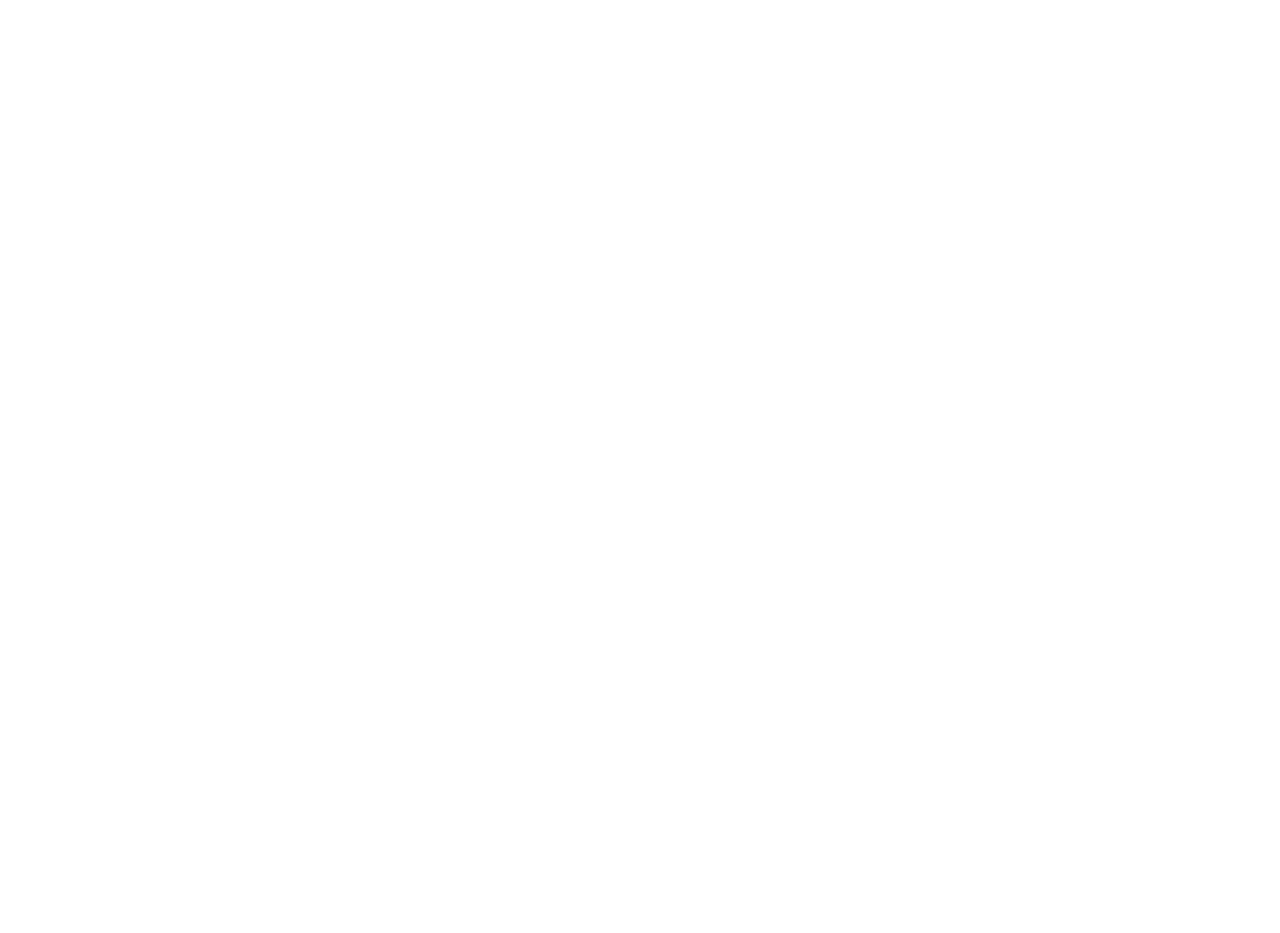
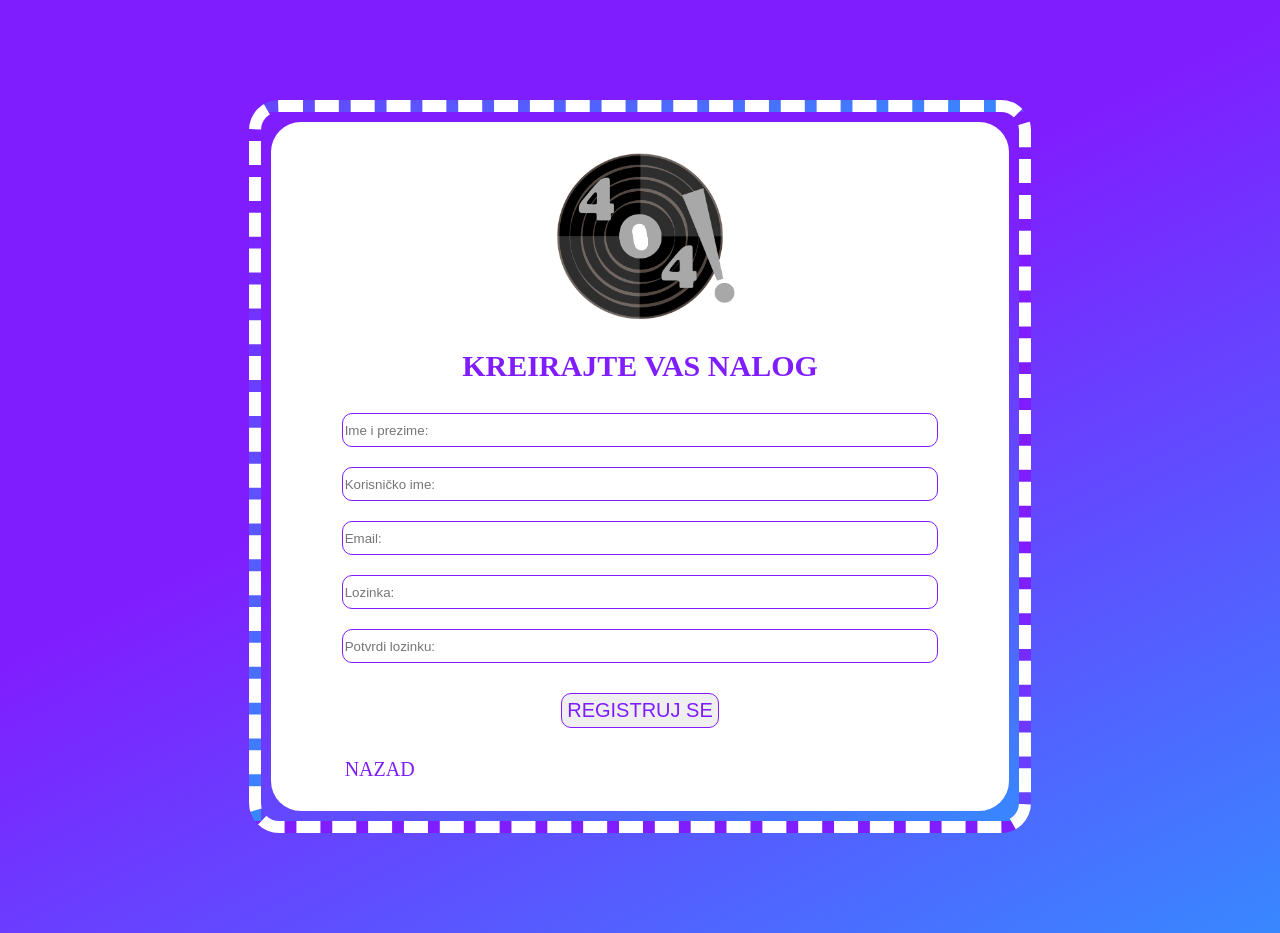
Before and after one commit to matija2208/HZS-5.0-domaci, a plain HTML site: page FRONT/Registruj se/registracija.html in a window 1280 px wide. Before the commit the page ends 800 px from the top, so only its background shows below. Drawn offline with Linux system fonts and the light colour scheme.

Commit message:
registrovanje

```diff
--- a/FRONT/Registruj se/registracija.css
+++ b/FRONT/Registruj se/registracija.css
@@ -0,0 +1,64 @@
+body{
+background: rgb(128,29,255);
+background: linear-gradient(153deg, rgba(128,29,255,1) 42%, rgba(56,136,255,1) 100%);
+color: white;
+}
+.reg-box{
+  background: rgb(128,29,255);
+  background: linear-gradient(153deg, rgba(128,29,255,1) 42%, rgba(56,136,255,1) 100%);
+border: 12px dashed white;
+border-radius: 30px;
+ text-align: center;
+ width: 60%;
+ margin-left: auto;
+ margin-right: auto;
+ margin-top: 100px;
+ margin-bottom: 100px;
+ text-align: center;
+}
+.reg-box2{
+  background-color: white;
+  border-radius: 30px;
+  margin:10px;
+padding-top: 20px;
+}
+
+.reg-h1{
+    font-size: 30px;
+    color: rgb(128,29,255) ;
+}
+
+.polje_unos{
+  width: 80%;
+  height: 30px;
+  border-radius: 10px;
+  margin : 10px;
+  border:1px solid rgba(128,29,255,1) ;
+}
+
+.dugme{
+  border-radius: 10px;
+  padding:5px ;
+  margin-top: 20px;
+  border:1.5px solid rgba(128,29,255,1) ;
+  color:rgba(128,29,255,1) ;
+  font-size: 20px;
+}
+.dugme:hover{
+  color:  rgba(56,136,255,1);
+  border:1.5px solid rgba(56,136,255,1);
+}
+.nazad-div{
+  text-align: left;
+  padding: 30px;
+  padding-left: 10%;
+
+}
+.nazad{
+  text-decoration: none;
+  color: rgba(128,29,255,1);
+  font-size: 20px;
+}
+.nazad:hover{
+  color:  rgba(56,136,255,1);
+}
--- a/FRONT/Registruj se/registracija.html
+++ b/FRONT/Registruj se/registracija.html
@@ -5,7 +5,32 @@
     <meta http-equiv="X-UA-Compatible" content="IE=edge">
     <meta name="viewport" content="width=device-width, initial-scale=1.0">
     <title>Document</title>
+    <link rel="stylesheet" href="./registracija.css">
 </head>
 <body>
+    <div class="reg-box">
+        <div class="reg-box2">
+                <img src="../media/Logo.png" width="30%" height="30%">
+                <h1 class="reg-h1">KREIRAJTE VAS NALOG</h1>
+                <form class="ref-forma">
+                    <!-- IME I PRE-->
+                    <input class="polje_unos"type='text' id="ime_input" placeholder='Ime i prezime:'  /><br>
+                    <!-- korisnicko ime-->
+                    <input class="polje_unos"type='text' id="korisnickoIme_input" placeholder='Korisničko ime:'  /><br>
+                    <!-- MAIL-->
+                    <input class="polje_unos"type='text' id="mail_input" placeholder='Email:'  /><br>
+                    <!-- PASS-->
+                    <input class="polje_unos"type='password' id="pass_input" placeholder='Lozinka:'  /><br>
+
+                    <input class="polje_unos"type='password' id="pass_repeat" placeholder='Potvrdi lozinku:'  /><br>
+
+                    <input class="dugme" type='button' value="REGISTRUJ SE" id="registracija" onclick="ValidirajRegister()" /><br>
+
+                  <div class="nazad-div">
+                    <a href="/pocetna/pocetna.html"  lass="dugme1" class="nazad">NAZAD</a>
+                  </div>
+                </form>
+        </div>
+    </div>
 </body>
 </html>
```
Also changed, not shown: FRONT/pocetna/pocetna.html (+0 -1 lines), FRONT/media/Logo.png (added).
